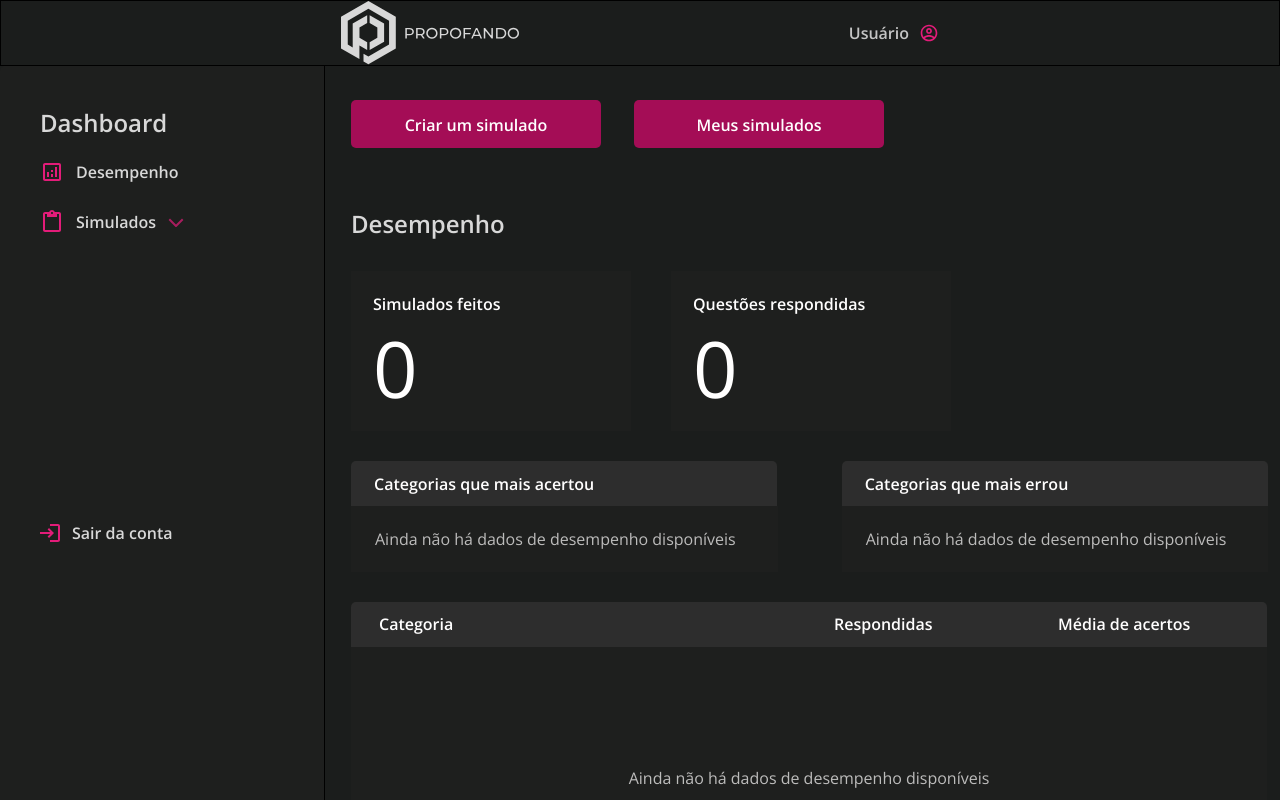
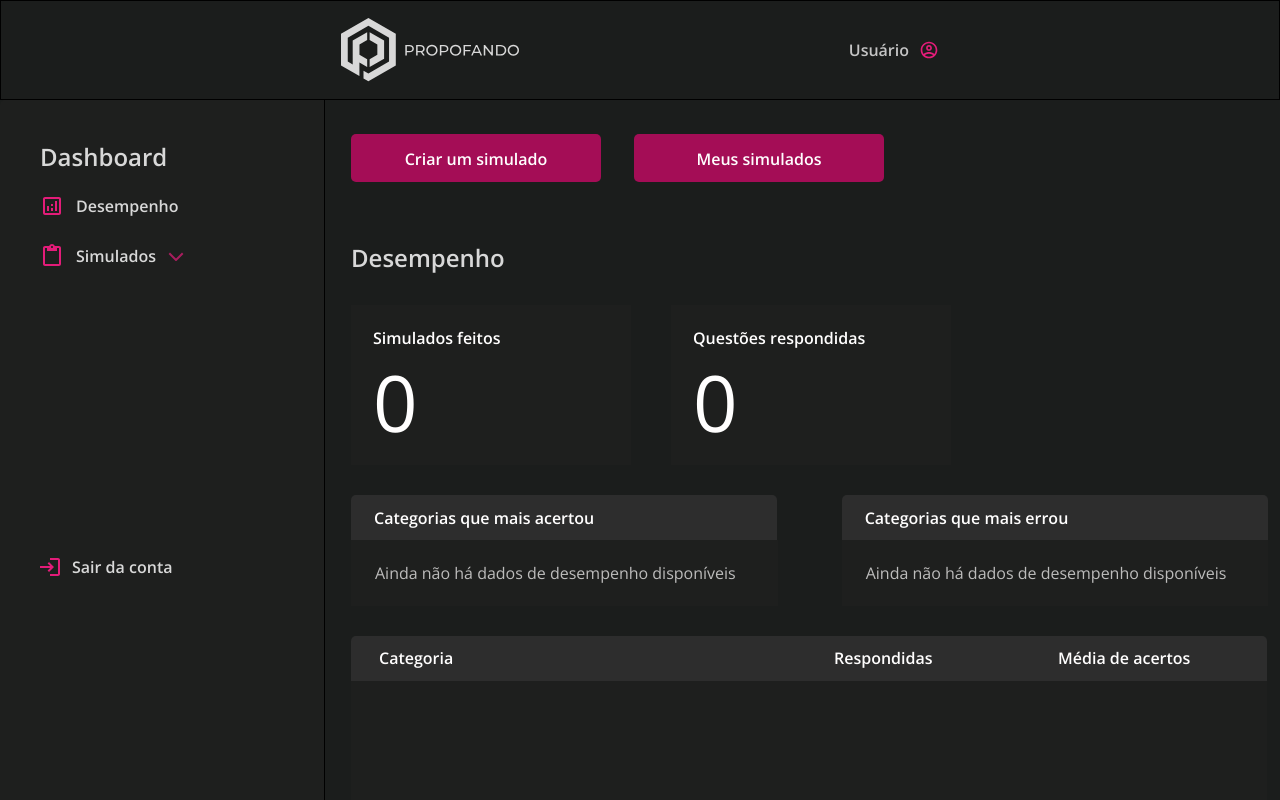
Before and after one commit to Thaina-Abrantes/propofando-frontend, a React (Create React App) app: page /studentmain in a window 1280 px wide. Shown: the top 800 px of the page. Built offline with nearby package versions, Linux system fonts and the light colour scheme.

Commit message:
ajuste no tamanho do header

```diff
--- a/src/components/StudentHeader/styles.module.scss
+++ b/src/components/StudentHeader/styles.module.scss
@@ -1,5 +1,5 @@
 .header-container {
-  height: 100px;
+  min-height: 100px;
   width: 100%;
 
   border: 1px solid var(--black400);
```
